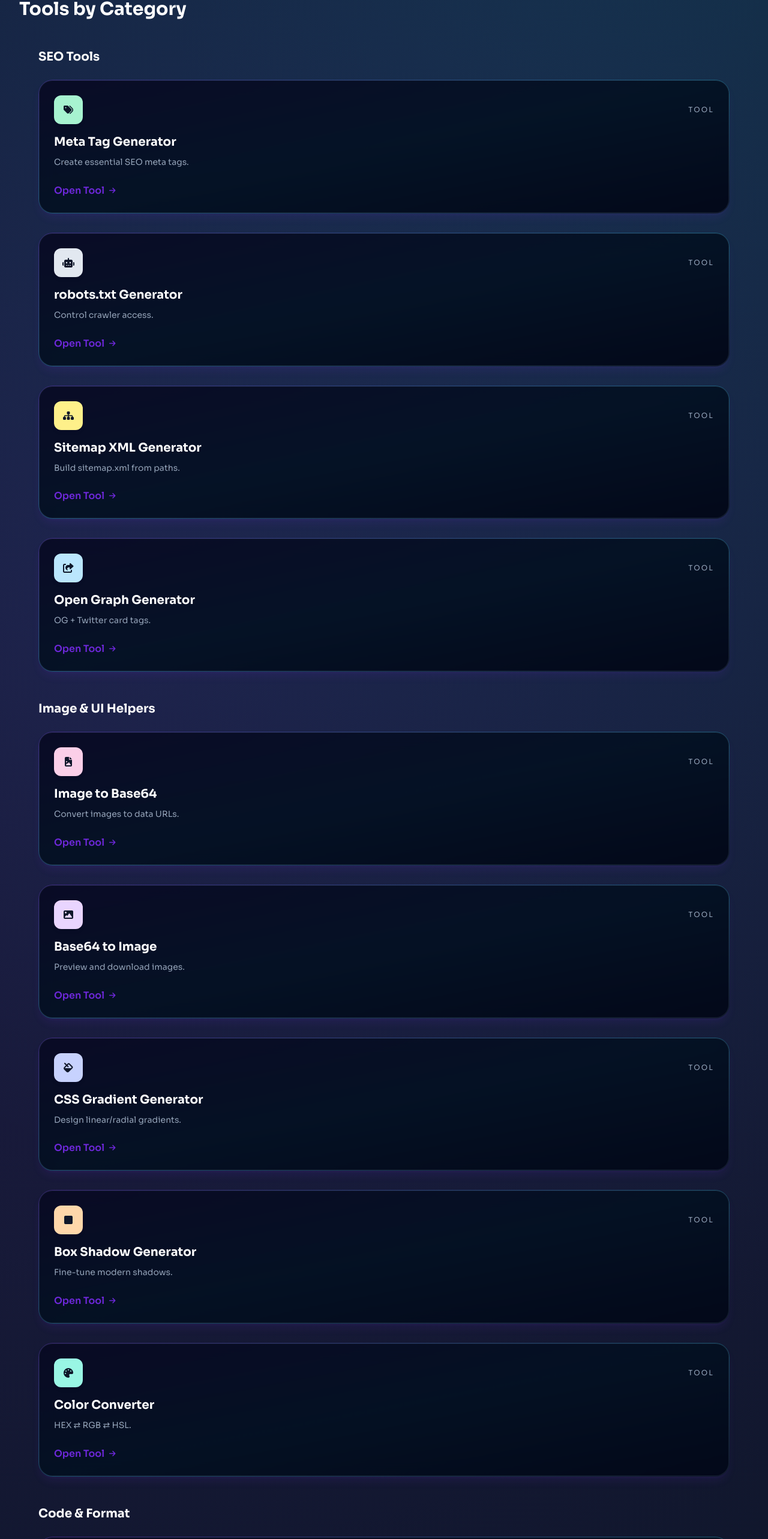
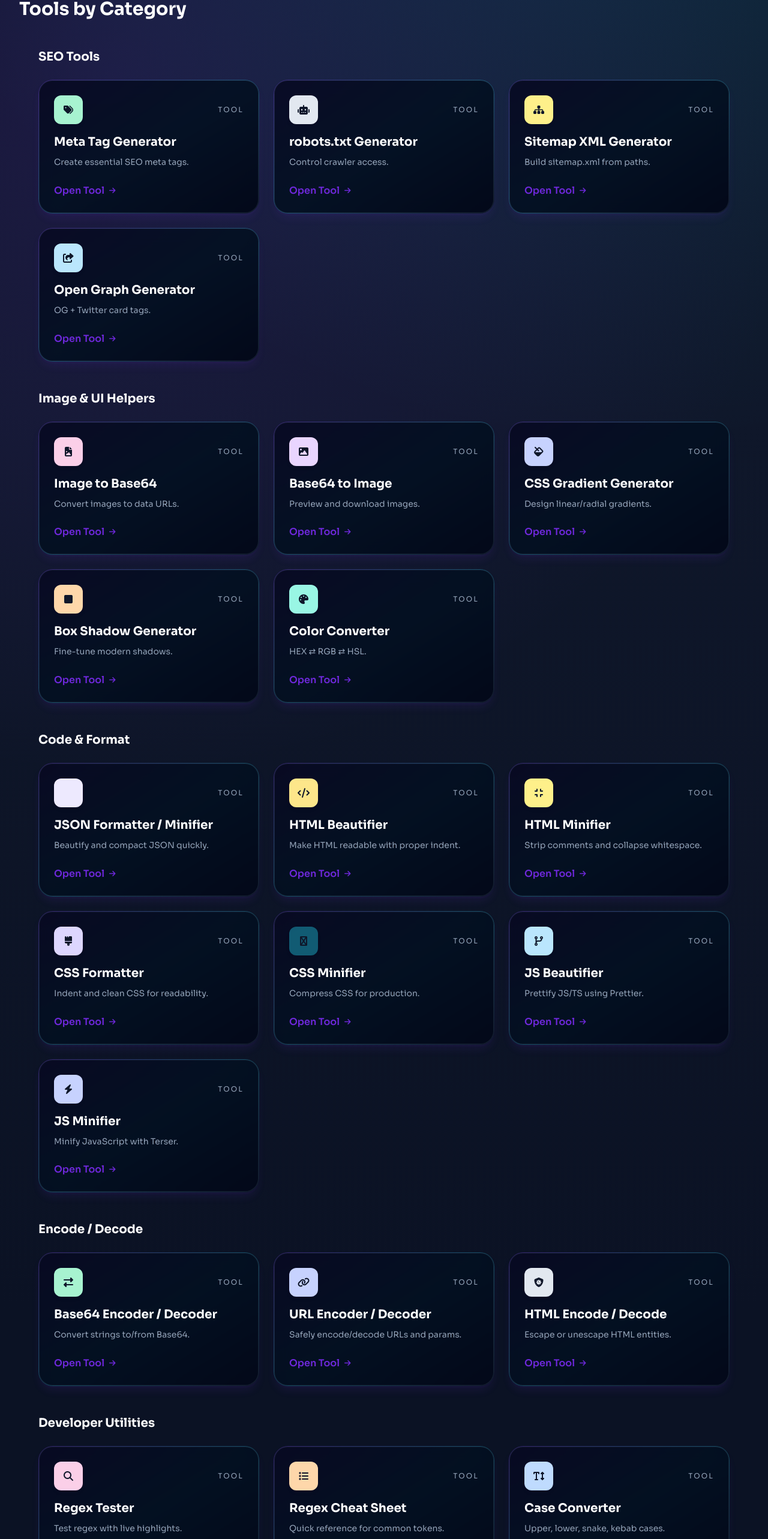
Before and after one commit to nomanafridi941-ops/Dev-Mini-Tools, a React (Vite) app: page /#/ in a window 1280 px wide. Shown: the part 798-3364 px from the top of the page at 60% size. Built offline with nearby package versions, Linux system fonts and the light colour scheme.

Commit message:
feat(home): show tools side-by-side within each category (responsive 1/2/3 cols)

```diff
--- a/pages/Home.tsx
+++ b/pages/Home.tsx
@@ -100,7 +100,7 @@
         <div className="grid grid-cols-1 gap-12 max-w-6xl mx-auto">
           <div className="space-y-6">
             <h3 className="text-xl font-bold text-slate-900 dark:text-white">SEO Tools</h3>
-            <div className="grid grid-cols-1 gap-8">
+            <div className="grid grid-cols-1 sm:grid-cols-2 lg:grid-cols-3 gap-6">
               <ToolCard title="Meta Tag Generator" description="Create essential SEO meta tags." icon="fa-tags" to="/meta-tags" color="bg-emerald-200" />
               <ToolCard title="robots.txt Generator" description="Control crawler access." icon="fa-robot" to="/robots-txt" color="bg-slate-200" />
               <ToolCard title="Sitemap XML Generator" description="Build sitemap.xml from paths." icon="fa-sitemap" to="/sitemap-xml" color="bg-yellow-200" />
@@ -110,7 +110,7 @@
 
           <div className="space-y-6">
             <h3 className="text-xl font-bold text-slate-900 dark:text-white">Image & UI Helpers</h3>
-            <div className="grid grid-cols-1 gap-8">
+            <div className="grid grid-cols-1 sm:grid-cols-2 lg:grid-cols-3 gap-6">
               <ToolCard title="Image to Base64" description="Convert images to data URLs." icon="fa-file-image" to="/image-to-base64" color="bg-pink-200" />
               <ToolCard title="Base64 to Image" description="Preview and download images." icon="fa-image" to="/base64-to-image" color="bg-purple-200" />
               <ToolCard title="CSS Gradient Generator" description="Design linear/radial gradients." icon="fa-fill" to="/css-gradient" color="bg-indigo-200" />
@@ -121,7 +121,7 @@
 
           <div className="space-y-6">
             <h3 className="text-xl font-bold text-slate-900 dark:text-white">Code & Format</h3>
-            <div className="grid grid-cols-1 gap-8">
+            <div className="grid grid-cols-1 sm:grid-cols-2 lg:grid-cols-3 gap-6">
               <ToolCard title="JSON Formatter / Minifier" description="Beautify and compact JSON quickly." icon="fa-brackets-curly" to="/json-formatter" color="bg-brand-100" />
               <ToolCard title="HTML Beautifier" description="Make HTML readable with proper indent." icon="fa-code" to="/html-beautifier" color="bg-amber-200" />
               <ToolCard title="HTML Minifier" description="Strip comments and collapse whitespace." icon="fa-compress" to="/html-minifier" color="bg-yellow-200" />
@@ -134,7 +134,7 @@
 
           <div className="space-y-6">
             <h3 className="text-xl font-bold text-slate-900 dark:text-white">Encode / Decode</h3>
-            <div className="grid grid-cols-1 gap-8">
+            <div className="grid grid-cols-1 sm:grid-cols-2 lg:grid-cols-3 gap-6">
               <ToolCard title="Base64 Encoder / Decoder" description="Convert strings to/from Base64." icon="fa-exchange-alt" to="/base64-encoder-decoder" color="bg-emerald-200" />
               <ToolCard title="URL Encoder / Decoder" description="Safely encode/decode URLs and params." icon="fa-link" to="/url-encoder" color="bg-indigo-200" />
               <ToolCard title="HTML Encode / Decode" description="Escape or unescape HTML entities." icon="fa-shield-virus" to="/html-encoder" color="bg-slate-200" />
@@ -143,7 +143,7 @@
 
           <div className="space-y-6">
             <h3 className="text-xl font-bold text-slate-900 dark:text-white">Developer Utilities</h3>
-            <div className="grid grid-cols-1 gap-8">
+            <div className="grid grid-cols-1 sm:grid-cols-2 lg:grid-cols-3 gap-6">
               <ToolCard title="Regex Tester" description="Test regex with live highlights." icon="fa-search" to="/regex-tester" color="bg-pink-200" />
               <ToolCard title="Regex Cheat Sheet" description="Quick reference for common tokens." icon="fa-list" to="/regex-cheats" color="bg-orange-200" />
               <ToolCard title="Case Converter" description="Upper, lower, snake, kebab cases." icon="fa-text-height" to="/text-case" color="bg-blue-200" />
```
